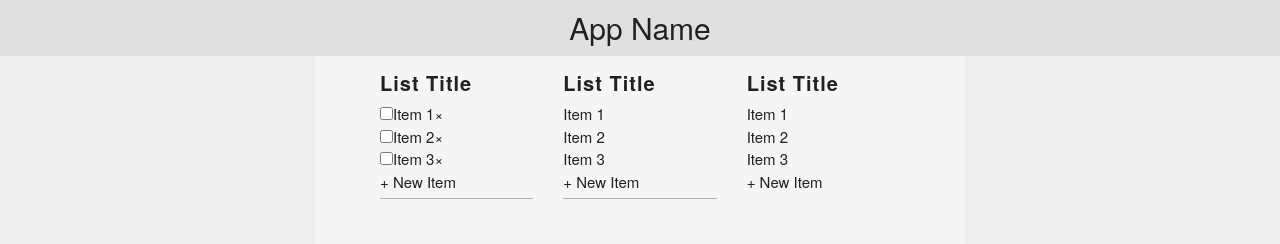
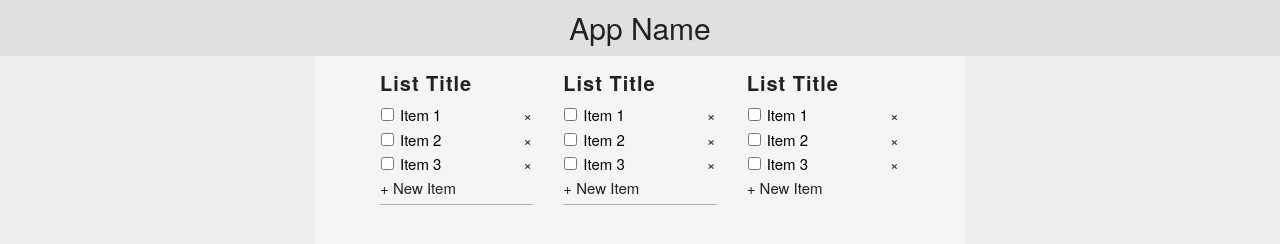
Before and after one commit to Ruz94/ToDoApplication, a plain HTML site: page index.html in a window 1280 px wide. Drawn offline with nearby package versions, Linux system fonts and the light colour scheme.

Commit message:
further css changes to prototype

```diff
--- a/index.html
+++ b/index.html
@@ -19,25 +19,25 @@
       <div class="row">
         <div class="col-12 col-sm-6 col-md-4 bottom-border">
           <h4>List Title</h4>
-          <p><input type="checkbox" /><span>Item 1</span><span>×</span></p>
-          <p><input type="checkbox" /><span>Item 2</span><span>×</span></p>
-          <p><input type="checkbox" /><span>Item 3</span><span>×</span></p>
+          <p><input type="checkbox" /><input type="text" value="Item 1" class="listItems" /><span>×</span></p>
+          <p><input type="checkbox" /><input type="text" value="Item 2" class="listItems" /><span>×</span></p>
+          <p><input type="checkbox" /><input type="text" value="Item 3" class="listItems" /><span>×</span></p>
           <p>+ New Item</p>
         </div>
 
         <div class="col-12 col-sm-6 col-md-4 bottom-border">
           <h4>List Title</h4>
-          <p>Item 1</p>
-          <p>Item 2</p>
-          <p>Item 3</p>
+          <p><input type="checkbox" /><input type="text" value="Item 1" class="listItems" /><span>×</span></p>
+          <p><input type="checkbox" /><input type="text" value="Item 2" class="listItems" /><span>×</span></p>
+          <p><input type="checkbox" /><input type="text" value="Item 3" class="listItems" /><span>×</span></p>
           <p>+ New Item</p>
         </div>
 
         <div class="col-12 col-sm-6 col-md-4 bottom-border">
           <h4>List Title</h4>
-          <p>Item 1</p>
-          <p>Item 2</p>
-          <p>Item 3</p>
+          <p><input type="checkbox" /><input type="text" value="Item 1" class="listItems" /><span>×</span></p>
+          <p><input type="checkbox" /><input type="text" value="Item 2" class="listItems" /><span>×</span></p>
+          <p><input type="checkbox" /><input type="text" value="Item 3" class="listItems" /><span>×</span></p>
           <p>+ New Item</p>
         </div>
       </div>
--- a/main.css
+++ b/main.css
@@ -37,6 +37,35 @@ p {
   font-size: 15px;
 }
 
+p input {
+  margin-right: 10px;
+  border: none;
+  background: transparent;
+}
+
+p input[type="checkbox"] {
+  width: 15px;
+  display: inline-block;
+  margin: 0;
+}
+
+p input[type="checkbox"]:hover {
+  transform: scale(1.5);
+}
+
+p input[type="text"] {
+  width: calc(100% - 15px - 10px);
+  display: inline-block;
+  margin: 0;
+  padding-left: 5px;
+}
+
+p span {
+  margin: 0;
+  width: 10px;
+  display: inline-block;
+}
+
 .bottom-border:not(:last-of-type) p:last-of-type {
   border-bottom: 1px solid #b1b1b1;
   padding-bottom: 5px;
```
